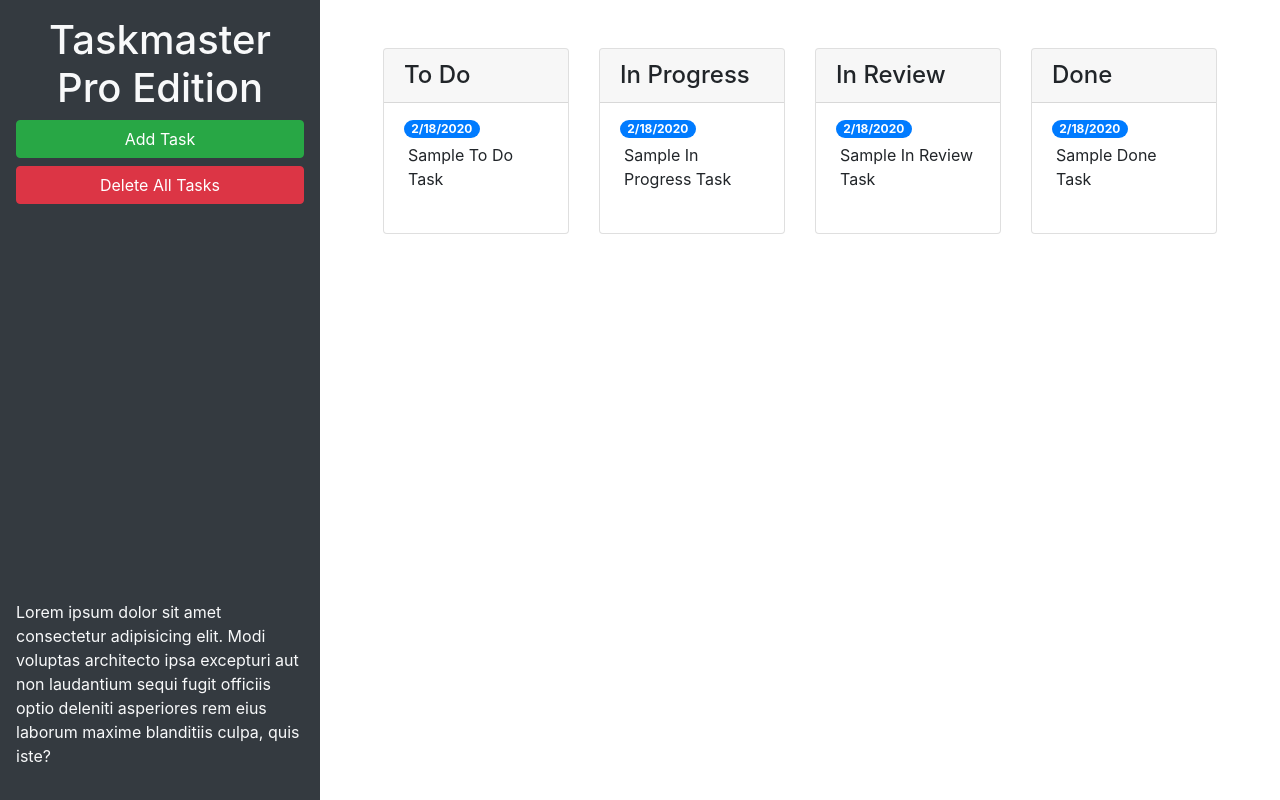
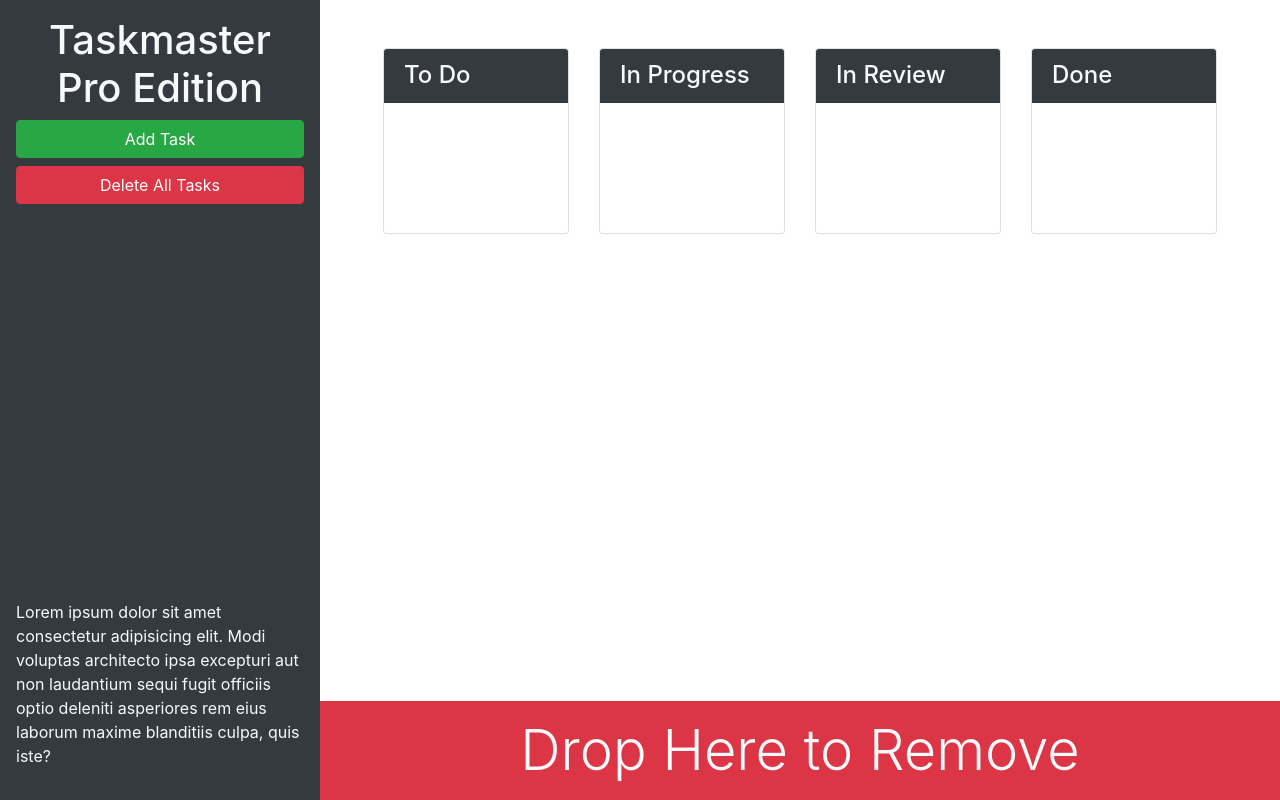
Before and after one commit to dboothe92/taskmaster-pro, a plain HTML site: page index.html in a window 1280 px wide. Drawn offline with nearby package versions, Linux system fonts and the light colour scheme.

Commit message:
added style using bootstrap utility classes

```diff
--- a/index.html
+++ b/index.html
@@ -12,70 +12,58 @@
 
 <body>
   <div class="row min-vh-100 no-gutters">
-    <header class="col-12 col-lg-3 bg-dark text-light d-flex flex-column p-4 p-lg-3">
+    <header class="col-12 col-lg-3 bg-dark text-light d-flex flex-column p-4 p-lg-3 sticky-top">
       <h1 class="text-center">Taskmaster Pro Edition</h1>
       <button id="create-task" class="btn btn-block btn-success" data-toggle="modal" data-target="#task-form-modal">Add
         Task</button>
       <button id="remove-tasks" class="btn btn-block btn-danger">Delete All Tasks</button>
-      <p class="mt-auto">Lorem ipsum dolor sit amet consectetur adipisicing elit. Modi voluptas architecto ipsa
+      <p class="mt-auto d-none d-lg-block">Lorem ipsum dolor sit amet consectetur adipisicing elit. Modi voluptas architecto ipsa
         excepturi aut non
         laudantium sequi fugit officiis optio deleniti asperiores rem eius laborum maxime blanditiis culpa, quis iste?
       </p>
     </header>
-    <main class="col-12 col-lg-9">
+    <main class="col-12 col-lg-9 d-flex flex-column">
       <div class="m-5 row justify-content-around">
 
         <!--todo start-->
         <div class = "col-12 col-md-6 col-xl-3 mb-3">
           <div class = "card">
-            <h4 class = "card-header">To Do</h4>
-            <ul id="list-toDo" class="list-group list-group-flush">
-              <li class = "list-group-item">
-                <span class = "badge badge-primary badge-pill">2/18/2020</span>
-                <p class="m-1">Sample To Do Task</p>
-              </li>
-            </ul>
+            <h4 class = "card-header bg-dark text-light">To Do</h4>
+            <ul id="list-toDo" class="list-group list-group-flush"></ul>
           </div>
         </div>
 
         <!--In Progress Start-->
         <div class = "col-12 col-md-6 col-xl-3 mb-3">
           <div class = "card">
-            <h4 class = "card-header">In Progress</h4>
-            <ul id="list-inProgress" class="list-group list-group-flush">
-              <li class = "list-group-item">
-                <span class = "badge badge-primary badge-pill">2/18/2020</span>
-                <p class="m-1">Sample In Progress Task</p>
-              </li>
-            </ul>
+            <h4 class = "card-header bg-dark text-light">In Progress</h4>
+            <ul id="list-inProgress" class="list-group list-group-flush"></ul>
           </div>
         </div>
 
         <!--In Review Start-->
         <div class = "col-12 col-md-6 col-xl-3 mb-3">
           <div class = "card">
-            <h4 class = "card-header">In Review</h4>
-            <ul id="list-inReview" class="list-group list-group-flush">
-              <li class = "list-group-item">
-                <span class = "badge badge-primary badge-pill">2/18/2020</span>
-                <p class="m-1">Sample In Review Task</p>
-              </li>
-            </ul>
+            <h4 class = "card-header bg-dark text-light">In Review</h4>
+            <ul id="list-inReview" class="list-group list-group-flush"></ul>
           </div>
         </div>
 
         <!--Done Start-->
         <div class = "col-12 col-md-6 col-xl-3 mb-3">
           <div class = "card">
-            <h4 class = "card-header">Done</h4>
-            <ul id="list-done" class="list-group list-group-flush">
-              <li class = "list-group-item">
-                <span class = "badge badge-primary badge-pill">2/18/2020</span>
-                <p class="m-1">Sample Done Task</p>
-              </li>
-            </ul>
+            <h4 class = "card-header bg-dark text-light">Done</h4>
+            <ul id="list-done" class="list-group list-group-flush"></ul>
           </div>
         </div>
+      </div>
+
+      <!--Trash-->
+      <div id="trash" class="mt-auto">
+        <div class="w-100 bg-danger p-3 text-center text-light display-4">
+          Drop Here to Remove
+        </div>
+      </div>
     </main>
   </div>
 
```
